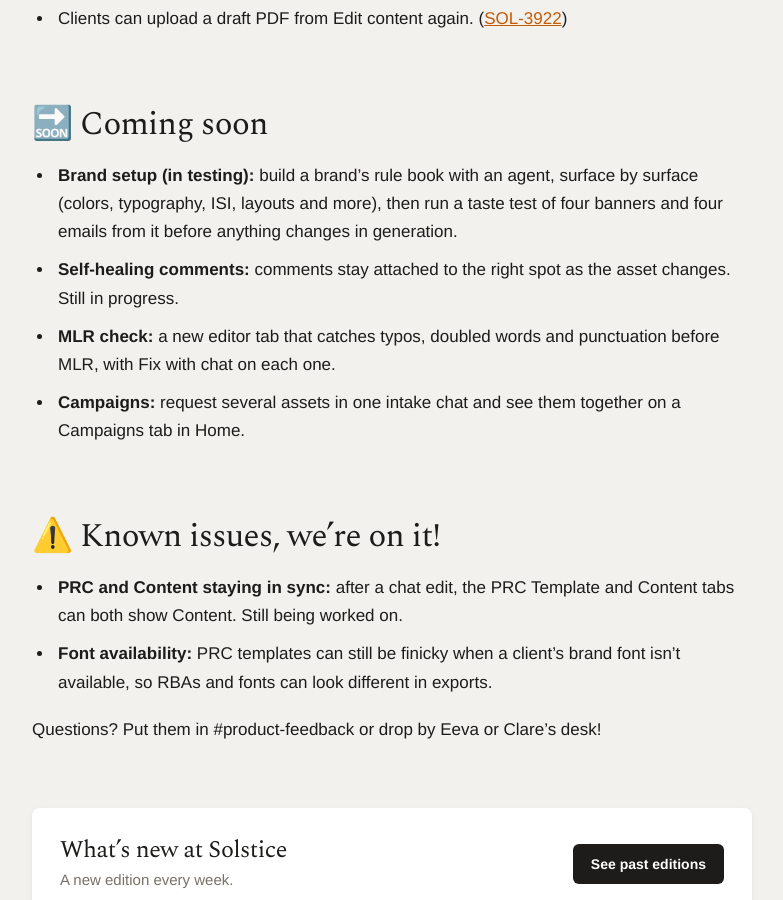
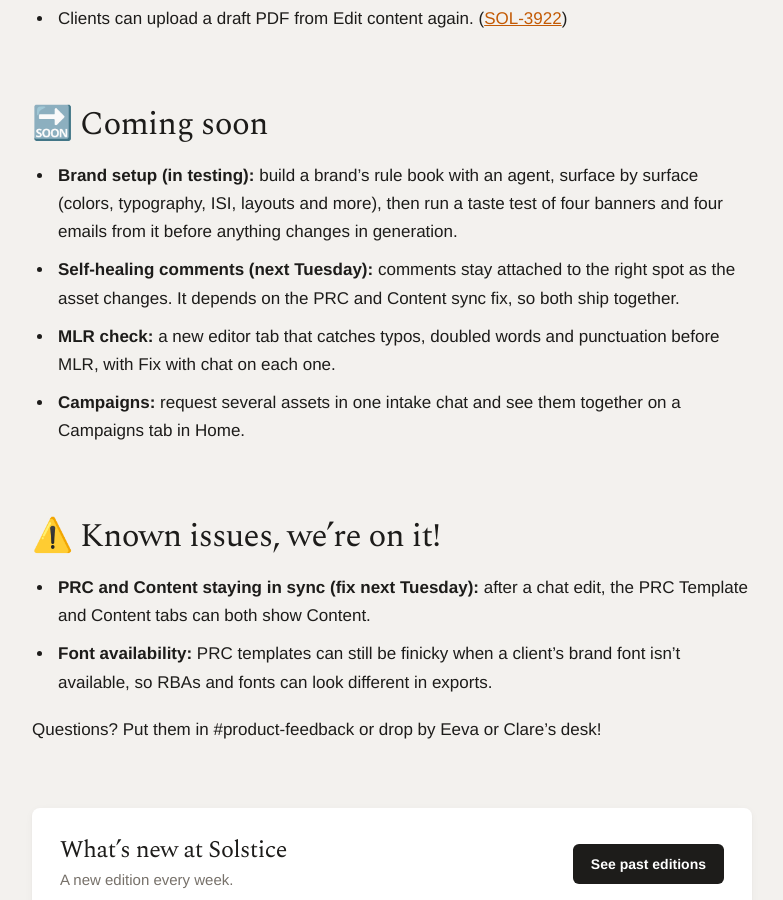
Before and after one commit to eeva-ff/solstice-newsletter, a Jekyll site: the page built from _posts/2026-11-06-whats-new.md, in a window 1280 px wide and 900 px high, scrolled down 1184 px. Shown: the whole window, without its empty margins (248-1031 px from the left). Built offline with Jekyll 4.4.1, drawn with Linux system fonts in a browser that asks for light colours; a style sheet for code colours, icons or effects is not loaded.

Commit message:
Nov 6 edition: self-healing comments and PRC/Content sync move to next Tuesday
Co-Authored-By: Claude Opus 5.5 <noreply@anthropic.com>
Claude-Session: https://claude.ai/code/session_01MtDLRnq9xNgmV3ABkyLPgR

```diff
--- a/_posts/2026-11-06-whats-new.md
+++ b/_posts/2026-11-06-whats-new.md
@@ -17,13 +17,13 @@ intro: "Welcome to this week’s *What’s New at Solstice*. No big launches thi
 ## 🔜 Coming soon
 
 - **Brand setup (in testing):** build a brand’s rule book with an agent, surface by surface (colors, typography, ISI, layouts and more), then run a taste test of four banners and four emails from it before anything changes in generation.
-- **Self-healing comments:** comments stay attached to the right spot as the asset changes. Still in progress.
+- **Self-healing comments (next Tuesday):** comments stay attached to the right spot as the asset changes. It depends on the PRC and Content sync fix, so both ship together.
 - **MLR check:** a new editor tab that catches typos, doubled words and punctuation before MLR, with Fix with chat on each one.
 - **Campaigns:** request several assets in one intake chat and see them together on a Campaigns tab in Home.
 
 ## ⚠️ Known issues, we’re on it!
 
-- **PRC and Content staying in sync:** after a chat edit, the PRC Template and Content tabs can both show Content. Still being worked on.
+- **PRC and Content staying in sync (fix next Tuesday):** after a chat edit, the PRC Template and Content tabs can both show Content.
 - **Font availability:** PRC templates can still be finicky when a client’s brand font isn’t available, so RBAs and fonts can look different in exports.
 
 Questions? Put them in #product-feedback or drop by Eeva or Clare’s desk!
```
